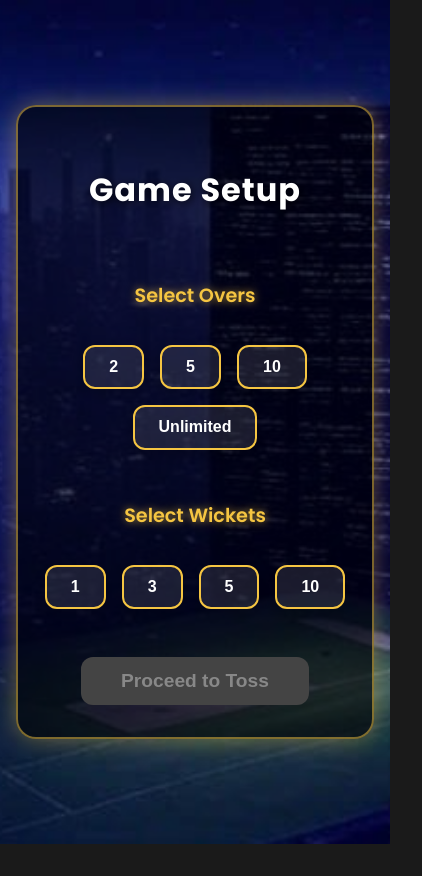
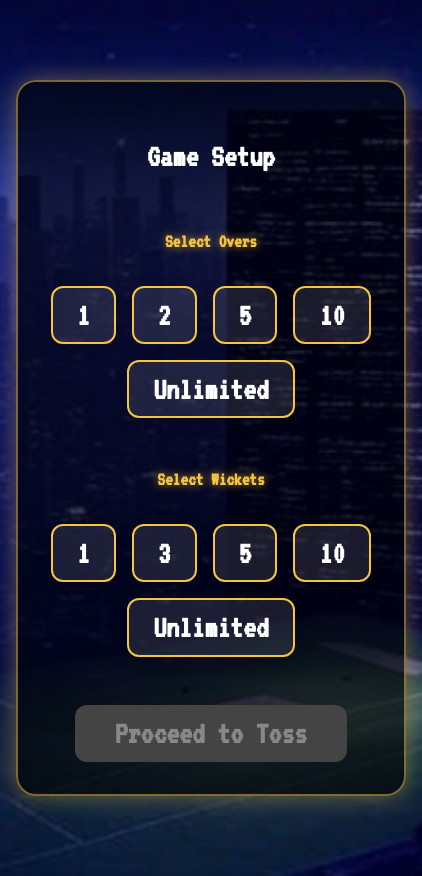
Before and after one commit to Gamersneha/stumps_Chumps_Sneha1, a React (Create React App) app in the folder frontend/: page /toss in a window 390 px wide. Shown: the whole page, 422 px wide, since content can reach past the window. Before the commit the page ends 844 px from the top, so only its background shows below. Built offline with nearby package versions, Linux system fonts and the light colour scheme; a web font is replaced by a local one.

Commit message:
Refactor Toss component: streamline toss logic, enhance styling, and integrate GSAP for animations

```diff
--- a/frontend/src/pages/Toss.jsx
+++ b/frontend/src/pages/Toss.jsx
@@ -1,47 +1,17 @@
 import React, { useRef, useState, useEffect } from "react";
+import { useNavigate } from "react-router-dom";
 import { Canvas, useFrame } from "@react-three/fiber";
 import { OrbitControls, Text } from "@react-three/drei";
-import { useNavigate } from "react-router-dom";
+import gsap from "gsap";
+import toast, { Toaster } from "react-hot-toast";
+import cbg from "/HomeBg.jpg";
+import "./Toss.scss";
 
-// --- STYLES ---
-const styles = `
-  @import url("https://fonts.googleapis.com/css2?family=Poppins:wght@400;600;700&display=swap");
-  .toss-container { height: 100vh; width: 100%; display: flex; flex-direction: column; align-items: center; justify-content: center; gap: 2rem; background-size: cover; background-position: center; background-attachment: fixed; color: white; font-family: "Poppins", sans-serif; text-align: center; padding: 1rem; box-sizing: border-box; }
-  .toss-container h2 { font-size: 2.5rem; margin-bottom: 1rem; text-shadow: 2px 2px 10px rgba(0, 0, 0, 0.8); letter-spacing: 1px; }
-  .setup-container { display: flex; flex-direction: column; align-items: center; gap: 2.5rem; padding: 2.5rem 3rem; background: rgba(0, 0, 0, 0.6); border: 2px solid rgba(245, 197, 66, 0.5); border-radius: 20px; box-shadow: 0 0 25px rgba(245, 197, 66, 0.4); }
-  .options-group { display: flex; flex-direction: column; gap: 1rem; width: 100%; }
-  .options-group h3 { font-size: 1.5rem; font-weight: 600; color: #f5c542; text-shadow: 0 0 8px rgba(245, 197, 66, 0.7); }
-  .options-buttons { display: flex; gap: 1rem; justify-content: center; flex-wrap: wrap; }
-  .option-btn { padding: 0.7rem 1.5rem; font-size: 1rem; font-weight: 600; background: rgba(255, 255, 255, 0.1); border: 2px solid #f5c542; border-radius: 12px; cursor: pointer; color: white; box-shadow: 0 4px 15px rgba(0, 0, 0, 0.2); transition: all 0.3s ease; }
-  .option-btn:hover { background: rgba(245, 197, 66, 0.3); transform: scale(1.05); }
-  .option-btn.active { background: linear-gradient(135deg, #f5c542, #ffd95c); color: #000; transform: scale(1.05); box-shadow: 0 0 15px rgba(245, 197, 66, 0.8); }
-  .proceed-btn { margin-top: 1rem; padding: 0.8rem 2.5rem; font-size: 1.2rem; font-weight: 700; background: linear-gradient(135deg, #f5c542, #ffd95c); border: none; border-radius: 12px; cursor: pointer; color: #000; box-shadow: 0 4px 15px rgba(0, 0, 0, 0.4); transition: all 0.3s ease; }
-  .proceed-btn:hover { transform: scale(1.05); box-shadow: 0 6px 18px rgba(0, 0, 0, 0.6); }
-  .proceed-btn:disabled { background: #444; color: #888; cursor: not-allowed; transform: scale(1); box-shadow: none; }
-  .coin-box { width: 320px; height: 320px; background: rgba(0, 0, 0, 0.5); border: 2px solid rgba(245, 197, 66, 0.6); border-radius: 20px; box-shadow: 0 0 25px rgba(245, 197, 66, 0.6), inset 0 0 20px rgba(255, 255, 255, 0.1); display: flex; align-items: center; justify-content: center; transition: transform 0.3s ease; }
-  .coin-box:hover { transform: scale(1.02); }
-  .result-box { min-height: 120px; margin-top: 1rem; padding: 1.5rem 2rem; background: rgba(0, 0, 0, 0.4); border-radius: 15px; box-shadow: 0 0 15px rgba(245, 197, 66, 0.4); display: flex; flex-direction: column; align-items: center; justify-content: center; }
-  .result-box .toss-message { font-size: 1.5rem; font-weight: bold; color: #f5c542; text-shadow: 0px 0px 10px rgba(245, 197, 66, 0.8); }
-  .result-box button { padding: 0.7rem 2rem; font-size: 1.1rem; font-weight: 600; background: linear-gradient(135deg, #f5c542, #ffd95c); border: none; border-radius: 12px; cursor: pointer; color: #000; box-shadow: 0 4px 15px rgba(0, 0, 0, 0.4); transition: all 0.3s ease; }
-  .result-box button:hover { background: linear-gradient(135deg, #ffd95c, #f5c542); transform: scale(1.08); box-shadow: 0 6px 18px rgba(0, 0, 0, 0.6); }
-  .result-box button:active { transform: scale(0.95); box-shadow: 0 3px 10px rgba(0, 0, 0, 0.7); }
-  .choice-buttons { display: flex; flex-direction: column; gap: 1rem; align-items: center; justify-content: center; }
-  .choice-buttons h3 { margin-bottom: 0.5rem; font-size: 1.2rem; }
-  .choice-buttons > div { display: flex; gap: 1rem; }
-  @media (max-width: 768px) {
-    .toss-container { gap: 1.5rem; }
-    .toss-container h2 { font-size: 2rem; }
-    .setup-container { padding: 2rem 1.5rem; gap: 2rem; }
-    .options-group h3 { font-size: 1.2rem; }
-    .coin-box { width: 250px; height: 250px; }
-    .result-box .toss-message { font-size: 1.2rem; }
-    .result-box button { font-size: 1rem; padding: 0.6rem 1.5rem; }
-  }
-`;
-
+// --- Coin 3D Component ---
 const Coin = ({ isFlipping, result }) => {
   const coinRef = useRef();
 
+  // Animate spinning during toss
   useFrame(() => {
     if (isFlipping && coinRef.current) {
       coinRef.current.rotation.x += 0.3;
@@ -49,17 +19,13 @@ const Coin = ({ isFlipping, result }) => {
     }
   });
 
+  // End animation: face the correct result
   useEffect(() => {
-    // Ensure GSAP is available before using it
-    if (!isFlipping && coinRef.current && result && window.gsap) {
-      window.gsap.set(coinRef.current.rotation, {
-        x: coinRef.current.rotation.x % (2 * Math.PI),
-        y: coinRef.current.rotation.y % (2 * Math.PI),
-        z: 0,
-      });
-      window.gsap.to(coinRef.current.rotation, {
+    if (!isFlipping && coinRef.current && result) {
+      gsap.to(coinRef.current.rotation, {
         x: result === "Heads" ? Math.PI / 2 : -Math.PI / 2,
         y: 0,
+        z: 0,
         duration: 1,
         ease: "power2.out",
       });
@@ -72,56 +38,69 @@ const Coin = ({ isFlipping, result }) => {
         <cylinderGeometry args={[1, 1, 0.2, 64]} />
         <meshStandardMaterial color="#f5c542" metalness={0.6} roughness={0.3} />
       </mesh>
-      <Text
-        position={[0, 0.11, 0]}
-        rotation={[-Math.PI / 2, 0, 0]}
-        fontSize={0.5}
-        color="black"
-        anchorX="center"
-        anchorY="middle"
-      >
+
+      <Text position={[0, 0.11, 0]} rotation={[Math.PI / 2, 0, 0]} fontSize={0.5} color="white" anchorX="center" anchorY="middle">
         H
       </Text>
-      <Text
-        position={[0, -0.11, 0]}
-        rotation={[Math.PI / 2, 0, 0]}
-        fontSize={0.5}
-        color="black"
-        anchorX="center"
-        anchorY="middle"
-      >
+      <Text position={[0, -0.11, 0]} rotation={[Math.PI / 2, Math.PI, 0]} fontSize={0.5} color="white" anchorX="center" anchorY="middle">
         T
       </Text>
     </group>
   );
 };
 
+// --- Toss Component ---
 const Toss = () => {
   const navigate = useNavigate();
-  const [step, setStep] = useState("setup");
+
+  // Game Setup state
   const [overs, setOvers] = useState(null);
   const [wickets, setWickets] = useState(null);
+  const [step, setStep] = useState("setup");
+
+  // Toss state
   const [isFlipping, setIsFlipping] = useState(false);
   const [result, setResult] = useState(null);
-  const [showChoiceButtons, setShowChoiceButtons] = useState(false);
+  const [userChoice, setUserChoice] = useState(null);
+  const [showChoice, setShowChoice] = useState(false);
   const [showBatBowl, setShowBatBowl] = useState(false);
-  const [tossMessage, setTossMessage] = useState("");
+
+  // --- Setup Options ---
+  const oversOptions = [1, 2, 5, 10, "Unlimited"];
+  const wicketsOptions = [1, 3, 5, 10, "Unlimited"];
+
+  const handleOversSelect = (o) => {
+    if (o === "Unlimited" && wickets === "Unlimited") {
+      toast.error("Cannot select Unlimited overs and Unlimited wickets at the same time!");
+      return;
+    }
+    setOvers(o);
+  };
+
+  const handleWicketsSelect = (w) => {
+    if (w === "Unlimited" && overs === "Unlimited") {
+      toast.error("Cannot select Unlimited overs and Unlimited wickets at the same time!");
+      return;
+    }
+    setWickets(w);
+  };
 
   const handleProceedToToss = () => {
     if (overs && wickets) setStep("toss");
   };
 
-  const handleStartToss = () => {
-    setShowChoiceButtons(true);
+  // --- Toss Functions ---
+  const handleStart = () => {
+    setShowChoice(true);
     setResult(null);
+    setUserChoice(null);
     setShowBatBowl(false);
-    setTossMessage("");
   };
 
-  const handleUserChoice = (choice) => {
-    setShowChoiceButtons(false);
+  const handleUserChoiceToss = (choice) => {
+    setUserChoice(choice);
+    setShowChoice(false);
     setIsFlipping(true);
-    setTossMessage("Flipping...");
 
     setTimeout(() => {
       const outcome = Math.random() > 0.5 ? "Heads" : "Tails";
@@ -129,40 +108,39 @@ const Toss = () => {
       setResult(outcome);
 
       if (choice === outcome) {
-        setTossMessage(`It's ${outcome}. You won the toss!`);
-        setShowBatBowl(true);
+        setShowBatBowl(true); // User wins → show Bat/Bowl choice
       } else {
-        setTossMessage(`It's ${outcome}. You lost the toss.`);
-        const randomChoice = Math.random() > 0.5 ? "Batting" : "Bowling";
-        const userBatsFirst = randomChoice === "Bowling";
+        const randomChoice = Math.random() > 0.5 ? "Batting" : "Bowling"; // User loses
         localStorage.setItem(
           "cricketGameSettings",
-          JSON.stringify({ overs, wickets, userBatsFirst })
+          JSON.stringify({ overs, wickets, userBatsFirst: randomChoice === "Bowling" })
         );
-        setTimeout(() => navigate("/game"), 2000);
+        setTimeout(() => navigate("/game"), 1000);
       }
     }, 3000);
   };
 
   const handleBatBowlChoice = (choice) => {
-    const userBatsFirst = choice === "Batting";
     localStorage.setItem(
       "cricketGameSettings",
-      JSON.stringify({ overs, wickets, userBatsFirst })
+      JSON.stringify({ overs, wickets, userBatsFirst: choice === "Batting" })
     );
     navigate("/game");
   };
 
+  // --- Render Setup ---
   const renderSetup = () => (
     <div className="setup-container">
+      <Toaster position="top-center" reverseOrder={false} />
       <h2>Game Setup</h2>
+
       <div className="options-group">
         <h3>Select Overs</h3>
         <div className="options-buttons">
-          {[2, 5, 10, "Unlimited"].map((o) => (
+          {oversOptions.map((o) => (
             <button
               key={o}
-              onClick={() => setOvers(o)}
+              onClick={() => handleOversSelect(o)}
               className={`option-btn ${overs === o ? "active" : ""}`}
             >
               {o}
@@ -170,13 +148,14 @@ const Toss = () => {
           ))}
         </div>
       </div>
+
       <div className="options-group">
         <h3>Select Wickets</h3>
         <div className="options-buttons">
-          {[1, 3, 5, 10].map((w) => (
+          {wicketsOptions.map((w) => (
             <button
               key={w}
-              onClick={() => setWickets(w)}
+              onClick={() => handleWicketsSelect(w)}
               className={`option-btn ${wickets === w ? "active" : ""}`}
             >
               {w}
@@ -184,52 +163,53 @@ const Toss = () => {
           ))}
         </div>
       </div>
-      <button
-        className="proceed-btn"
-        onClick={handleProceedToToss}
-        disabled={!overs || !wickets}
-      >
+
+      <button className="proceed-btn" onClick={handleProceedToToss} disabled={!overs || !wickets}>
         Proceed to Toss
       </button>
     </div>
   );
 
+  // --- Render Toss ---
   const renderToss = () => (
     <>
       <h2>Coin Toss</h2>
       <div className="coin-box">
         <Canvas camera={{ position: [0, 0, 5], fov: 50 }}>
-          <ambientLight intensity={0.8} />
-          <directionalLight position={[5, 5, 5]} intensity={1.5} />
+          <ambientLight intensity={0.7} />
+          <directionalLight position={[5, 5, 5]} intensity={1} />
           <Coin isFlipping={isFlipping} result={result} />
-          <OrbitControls enableZoom={false} enablePan={false} />
+          <OrbitControls enableZoom={false} />
         </Canvas>
       </div>
+
       <div className="result-box">
-        {!showChoiceButtons && !result && !isFlipping && (
-          <button onClick={handleStartToss}>Toss Coin</button>
+        {!showChoice && !userChoice && !result && !isFlipping && (
+          <button onClick={handleStart}>Toss Coin</button>
         )}
-        {showChoiceButtons && (
+
+        {showChoice && (
           <div className="choice-buttons">
-            <h3>Choose Heads or Tails</h3>
-            <div>
-              <button onClick={() => handleUserChoice("Heads")}>Heads</button>
-              <button onClick={() => handleUserChoice("Tails")}>Tails</button>
-            </div>
+            <button onClick={() => handleUserChoiceToss("Heads")}>Heads</button>
+            <button onClick={() => handleUserChoiceToss("Tails")}>Tails</button>
           </div>
         )}
-        {tossMessage && <p className="toss-message">{tossMessage}</p>}
+
+        {isFlipping && (
+          <p className="toss-message">Toss ongoing...</p>
+        )}
+
+        {result && !isFlipping && (
+          <p className="toss-message">
+            Result: <span className={result.toLowerCase()}>{result}</span>{" "}
+            {userChoice && `(You chose: ${userChoice})`}
+          </p>
+        )}
+
         {showBatBowl && (
           <div className="choice-buttons">
-            <h3>You won! What do you want to do?</h3>
-            <div>
-              <button onClick={() => handleBatBowlChoice("Batting")}>
-                Batting
-              </button>
-              <button onClick={() => handleBatBowlChoice("Bowling")}>
-                Bowling
-              </button>
-            </div>
+            <button onClick={() => handleBatBowlChoice("Batting")}>Batting</button>
+            <button onClick={() => handleBatBowlChoice("Bowling")}>Bowling</button>
           </div>
         )}
       </div>
@@ -237,17 +217,9 @@ const Toss = () => {
   );
 
   return (
-    <>
-      <style>{styles}</style>
-      <div
-        className="toss-container"
-        style={{
-          backgroundImage: `url("/HomeBg.jpg")`,
-        }}
-      >
-        {step === "setup" ? renderSetup() : renderToss()}
-      </div>
-    </>
+    <div className="toss-container" style={{ backgroundImage: `url(${cbg})` }}>
+      {step === "setup" ? renderSetup() : renderToss()}
+    </div>
   );
 };
 
--- a/frontend/src/pages/Toss.scss
+++ b/frontend/src/pages/Toss.scss
@@ -1,4 +1,9 @@
-@import url("https://fonts.googleapis.com/css2?family=Poppins:wght@400;600;700&display=swap");
+@import url("https://fonts.googleapis.com/css2?family=VT323&display=swap");
+
+// Apply VT323 globally
+* {
+  font-family: "VT323", monospace !important;
+}
 
 // Base container styles
 .toss-container {
@@ -8,29 +13,30 @@
   flex-direction: column;
   align-items: center;
   justify-content: center;
-  gap: 1.9rem;
+  gap: 1.9rem; // restored gap
   background-size: cover;
   background-position: center;
   background-attachment: fixed;
   color: white;
-  font-family: "Poppins", sans-serif;
   text-align: center;
   padding: 1rem;
 
+  h2, h3, p, span, button {
+    font-family: "VT323", monospace !important;
+    font-size: 2rem;
+  }
   h2 {
-    font-size: 2.5rem;
-    margin-bottom: 1rem;
-    text-shadow: 2px 2px 10px rgba(0, 0, 0, 0.8);
-    letter-spacing: 1px;
+    font-size: 4rem;
+    margin-bottom: 1rem; // gap below h2
   }
 }
 
-// --- NEW STYLES FOR SETUP SCREEN ---
+// --- SETUP SCREEN STYLES ---
 .setup-container {
   display: flex;
   flex-direction: column;
   align-items: center;
-  gap: 2.5rem;
+  gap: 2.5rem; // restored gap
   padding: 2.5rem 3rem;
   background: rgba(0, 0, 0, 0.6);
   border: 2px solid rgba(245, 197, 66, 0.5);
@@ -45,7 +51,7 @@
   width: 100%;
 
   h3 {
-    font-size: 1.5rem;
+    font-size: 2rem;
     font-weight: 600;
     color: #f5c542;
     text-shadow: 0 0 8px rgba(245, 197, 66, 0.7);
@@ -57,6 +63,23 @@
   gap: 1rem;
   justify-content: center;
   flex-wrap: wrap;
+
+  // Increase size of select dropdowns
+  select {
+    font-family: "VT323", monospace !important;
+    font-size: 1.2rem; // slightly larger font
+    padding: 0.5rem 1rem; // more clickable area
+    border: 2px solid #f5c542;
+    border-radius: 10px;
+    background: rgba(0, 0, 0, 0.3);
+    color: white;
+    cursor: pointer;
+    transition: all 0.3s ease;
+
+    &:hover {
+      background: rgba(245, 197, 66, 0.2);
+    }
+  }
 }
 
 .option-btn {
@@ -111,7 +134,7 @@
   }
 }
 
-// --- EXISTING TOSS STYLES ---
+// --- COIN STYLES ---
 .coin-box {
   width: 320px;
   height: 320px;
@@ -130,6 +153,7 @@
   }
 }
 
+// --- RESULT BOX ---
 .result-box {
   min-height: 120px;
   margin-top: 1rem;
@@ -147,6 +171,9 @@
     font-weight: bold;
     color: #f5c542;
     text-shadow: 0px 0px 10px rgba(245, 197, 66, 0.8);
+    background: rgba(0, 0, 0, 0.3); // keep same as box
+    padding: 0.3rem 0.6rem;
+    border-radius: 8px;
   }
 
   button {
@@ -174,6 +201,7 @@
   }
 }
 
+// --- CHOICE BUTTONS ---
 .choice-buttons {
   display: flex;
   flex-direction: column;
@@ -186,11 +214,13 @@
     font-size: 1.2rem;
   }
 
-  // This will create a row for the buttons inside this container
-  // if they are direct children
   > div {
     display: flex;
     gap: 1rem;
+  }
+
+  button {
+    font-family: "VT323", monospace !important;
   }
 }
 
@@ -198,8 +228,10 @@
 @media (max-width: 768px) {
   .toss-container {
     gap: 1.5rem;
+
     h2 {
       font-size: 2rem;
+      margin-bottom: 0.5rem;
     }
   }
 
@@ -226,4 +258,9 @@
       padding: 0.6rem 1.5rem;
     }
   }
+
+  .options-buttons select {
+    font-size: 1rem;
+    padding: 0.4rem 0.8rem;
+  }
 }
```
Also changed, not shown: 1 other file (tests, documents, lock files or other folders).
